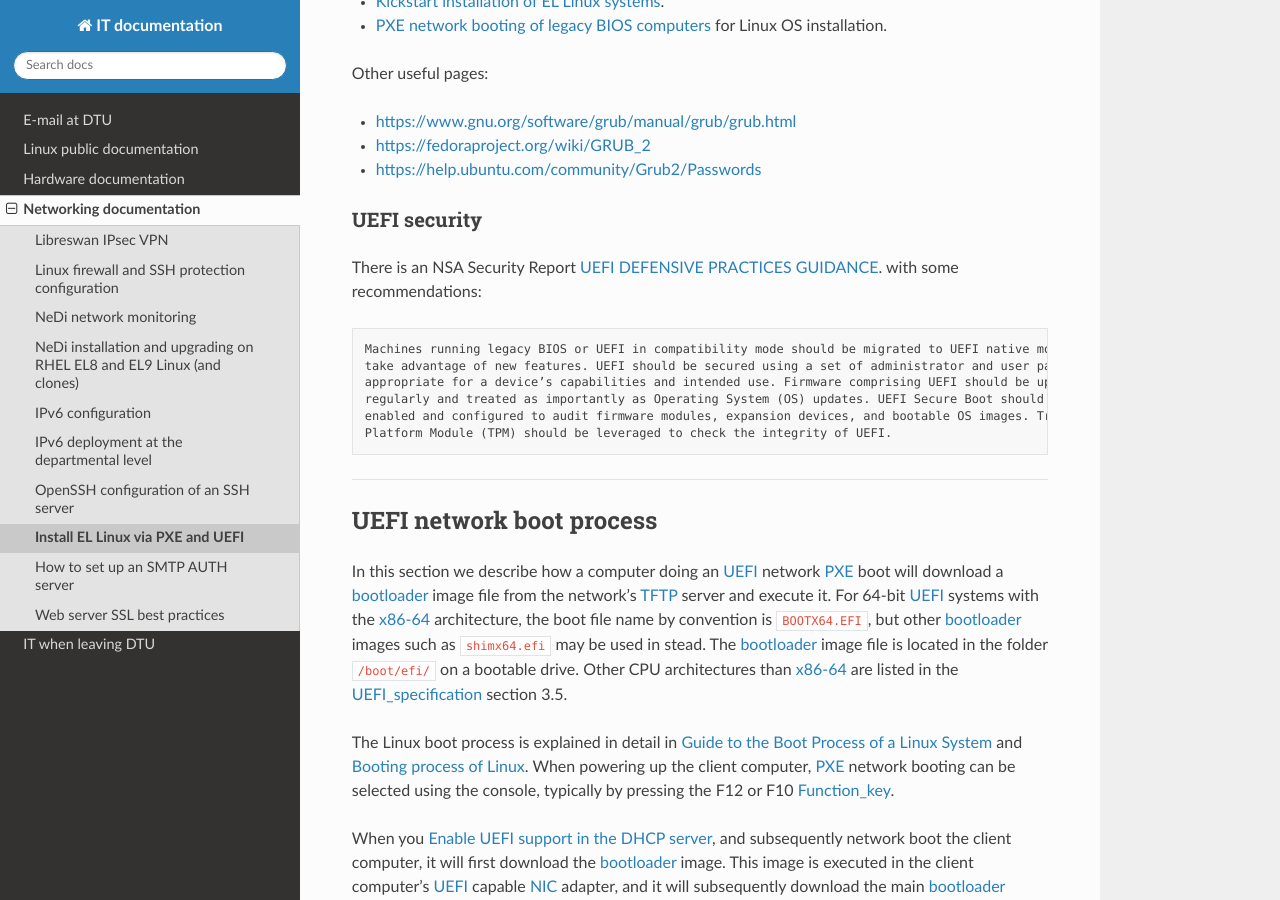
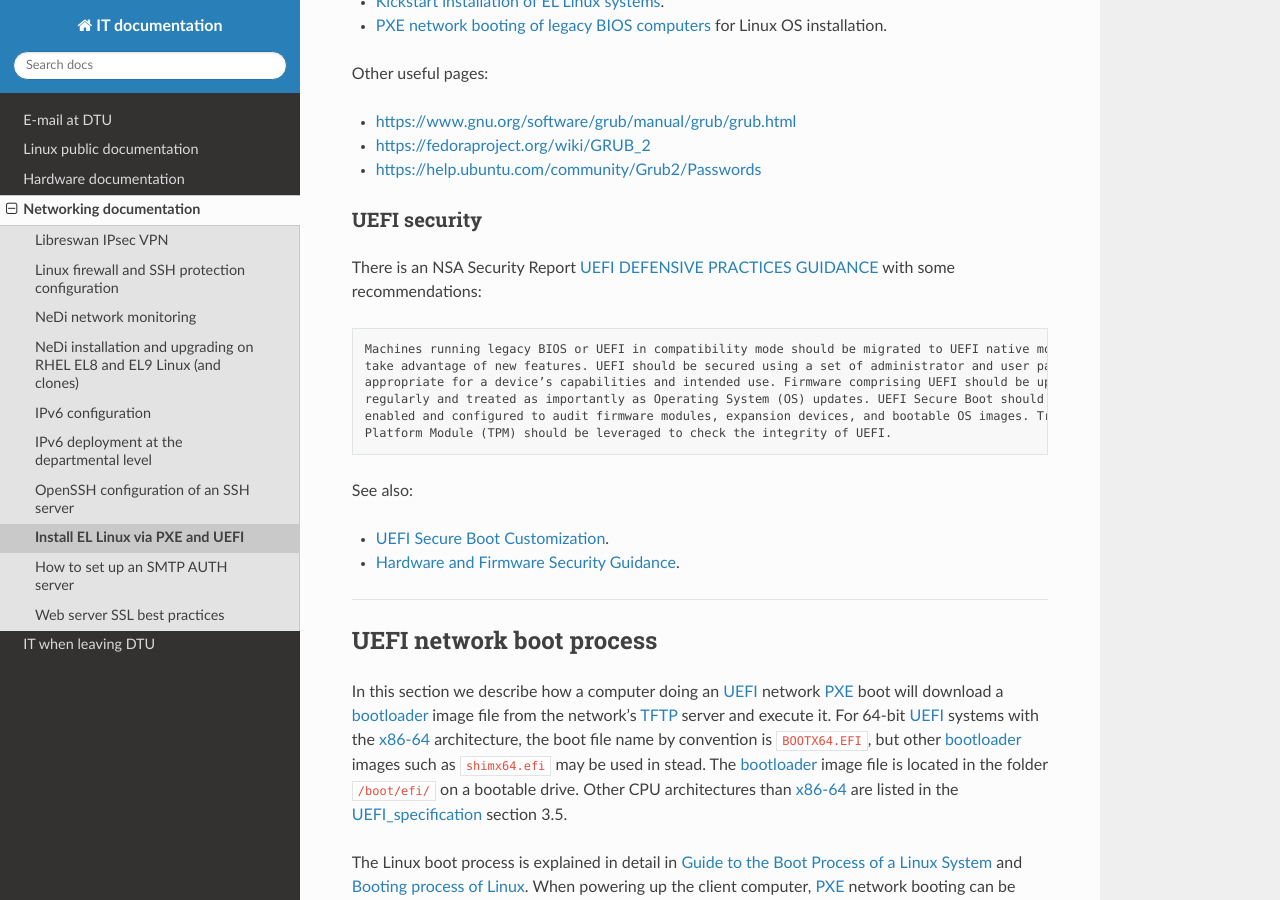
Before and after one commit to OleHolmNielsen/ITwiki, a Sphinx documentation site: the page built from docs/PXE_and_UEFI.rst, in a window 1280 px wide and 900 px high, scrolled down 886 px. Built offline with Sphinx 7.4.7 and the Read the Docs theme 3.1.0, drawn with Linux system fonts in a browser that asks for light colours.

Commit message:
Added links

```diff
--- a/docs/PXE_and_UEFI.rst
+++ b/docs/PXE_and_UEFI.rst
@@ -26,7 +26,7 @@ UEFI security
 -------------
 
 There is an NSA Security Report
-`UEFI DEFENSIVE PRACTICES GUIDANCE <https://www.nsa.gov/portals/75/documents/what-we-do/cybersecurity/professional-resources/ctr-uefi-defensive-practices-guidance.pdf>`_.
+`UEFI DEFENSIVE PRACTICES GUIDANCE <https://media.defense.gov/2019/Jul/16/2002158107/-1/-1/0/CTR-UEFI-DEFENSIVE-PRACTICES-GUIDANCE.PDF>`_
 with some recommendations::
 
   Machines running legacy BIOS or UEFI in compatibility mode should be migrated to UEFI native mode to
@@ -35,6 +35,11 @@ with some recommendations::
   regularly and treated as importantly as Operating System (OS) updates. UEFI Secure Boot should be
   enabled and configured to audit firmware modules, expansion devices, and bootable OS images. Trusted
   Platform Module (TPM) should be leveraged to check the integrity of UEFI.
+
+See also:
+
+* `UEFI Secure Boot Customization <https://media.defense.gov/2023/Mar/20/2003182401/-1/-1/0/CTR-UEFI-SECURE-BOOT-CUSTOMIZATION-20230317.PDF>`_.
+* `Hardware and Firmware Security Guidance <https://github.com/nsacyber/Hardware-and-Firmware-Security-Guidance>`_.
 
 .. _PXE: https://en.wikipedia.org/wiki/Preboot_Execution_Environment
 .. _TFTP: https://en.wikipedia.org/wiki/Trivial_File_Transfer_Protocol
```
